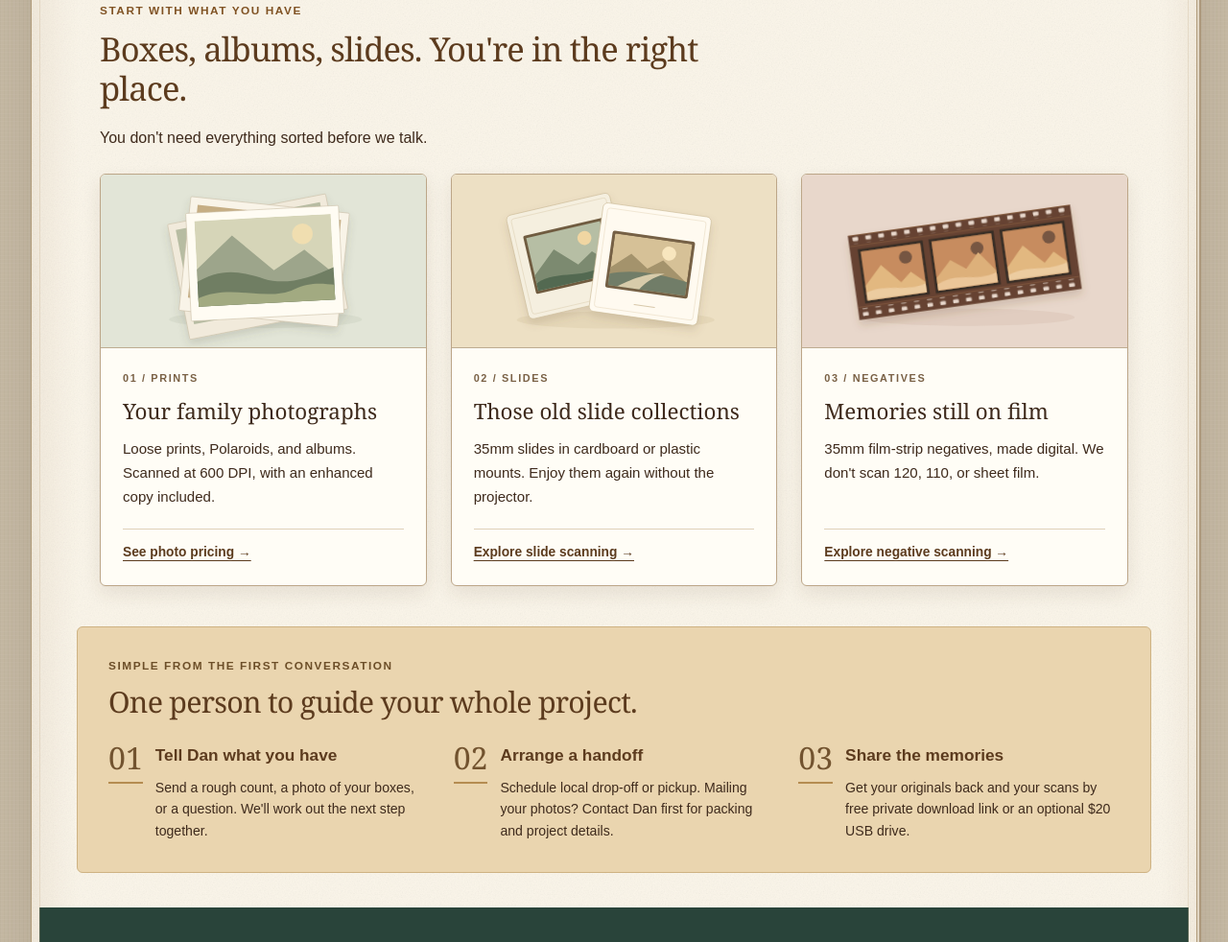
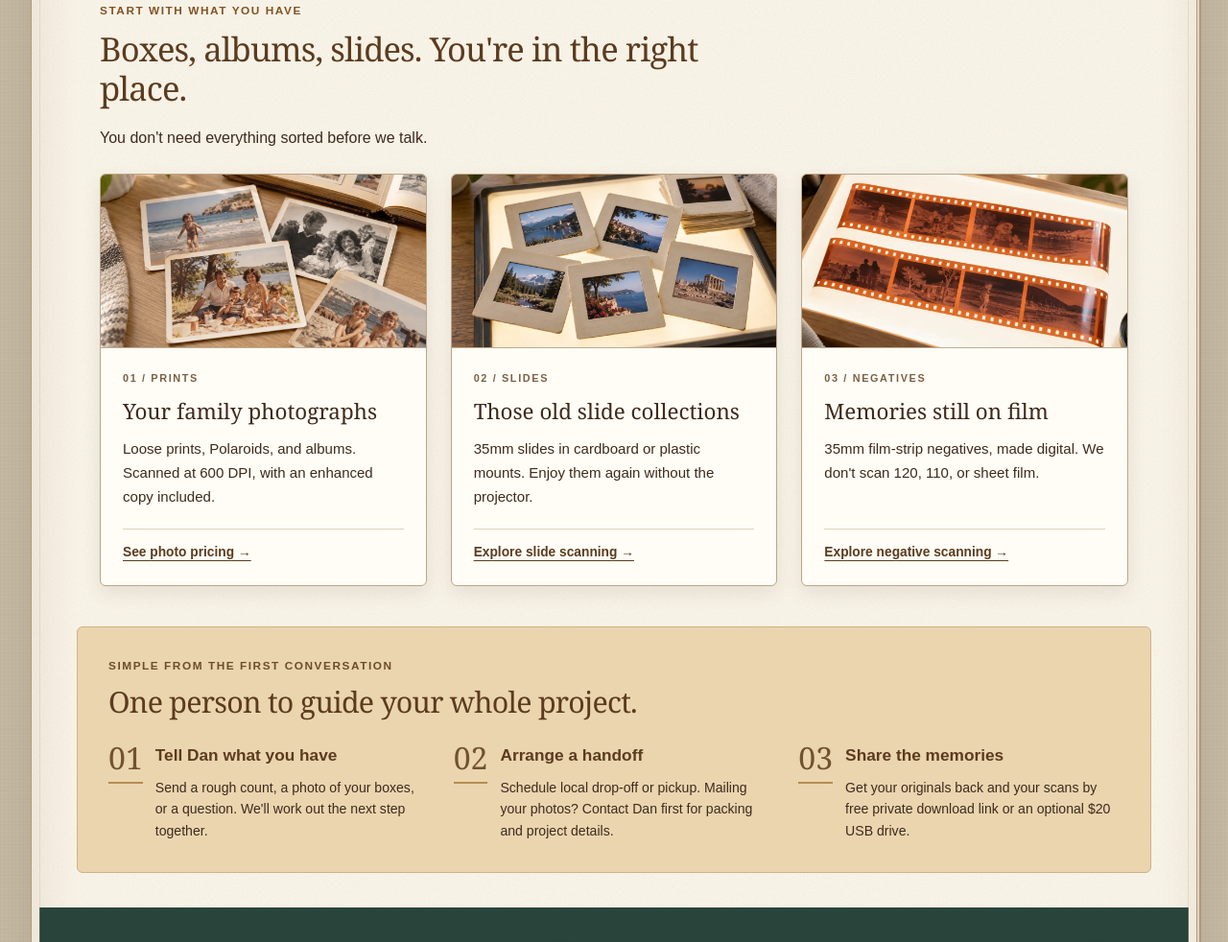
Before and after one commit to photoscanningstudio/photoscanningstudio.github.io, a plain HTML site: page index.html in a window 1280 px wide. Shown: the part 925-1907 px from the top of the page at 96% size. Drawn offline with Linux system fonts and the light colour scheme.

Commit message:
Replace service illustrations with realistic photo imagery

```diff
--- a/index.html
+++ b/index.html
@@ -60,9 +60,9 @@
 <section id="services" data-mascot-pose="3" class="services">
   <div class="section-heading"><p class="eyebrow">Start with what you have</p><h2>Boxes, albums, slides. You're in the right place.</h2><p>You don't need everything sorted before we talk.</p></div>
   <div class="service-cards">
-    <article data-mascot-pose="1"><img class="service-art" src="assets/service-prints.svg" width="600" height="320" alt="" loading="lazy" /><div class="service-card-copy"><span class="service-number">01 / PRINTS</span><h3>Your family photographs</h3><p>Loose prints, Polaroids, and albums. Scanned at 600 DPI, with an enhanced copy included.</p><a href="#pricing">See photo pricing &rarr;</a></div></article>
-    <article data-mascot-pose="1"><img class="service-art" src="assets/service-slides.svg" width="600" height="320" alt="" loading="lazy" /><div class="service-card-copy"><span class="service-number">02 / SLIDES</span><h3>Those old slide collections</h3><p>35mm slides in cardboard or plastic mounts. Enjoy them again without the projector.</p><a href="slide-scanning-buffalo-ny.html">Explore slide scanning &rarr;</a></div></article>
-    <article data-mascot-pose="3"><img class="service-art" src="assets/service-negatives.svg" width="600" height="320" alt="" loading="lazy" /><div class="service-card-copy"><span class="service-number">03 / NEGATIVES</span><h3>Memories still on film</h3><p>35mm film-strip negatives, made digital. We don't scan 120, 110, or sheet film.</p><a href="negative-scanning-buffalo-ny.html">Explore negative scanning &rarr;</a></div></article>
+    <article data-mascot-pose="1"><img class="service-art" src="assets/service-prints-photo.webp" width="1200" height="640" alt="Vintage family photo prints beside an open photo album" loading="lazy" /><div class="service-card-copy"><span class="service-number">01 / PRINTS</span><h3>Your family photographs</h3><p>Loose prints, Polaroids, and albums. Scanned at 600 DPI, with an enhanced copy included.</p><a href="#pricing">See photo pricing &rarr;</a></div></article>
+    <article data-mascot-pose="1"><img class="service-art" src="assets/service-slides-photo.webp" width="1200" height="640" alt="Mounted 35mm photographic slides arranged on a light table" loading="lazy" /><div class="service-card-copy"><span class="service-number">02 / SLIDES</span><h3>Those old slide collections</h3><p>35mm slides in cardboard or plastic mounts. Enjoy them again without the projector.</p><a href="slide-scanning-buffalo-ny.html">Explore slide scanning &rarr;</a></div></article>
+    <article data-mascot-pose="3"><img class="service-art" src="assets/service-negatives-photo.webp" width="1200" height="640" alt="Two strips of 35mm photographic negatives on a light table" loading="lazy" /><div class="service-card-copy"><span class="service-number">03 / NEGATIVES</span><h3>Memories still on film</h3><p>35mm film-strip negatives, made digital. We don't scan 120, 110, or sheet film.</p><a href="negative-scanning-buffalo-ny.html">Explore negative scanning &rarr;</a></div></article>
   </div>
 </section>
 <section id="process" data-mascot-pose="5" class="process-section">
```
Also changed, not shown: assets/service-negatives-photo.webp (added), assets/service-photo-prompts.txt (added), assets/service-prints-photo.webp (added), assets/service-slides-photo.webp (added).
